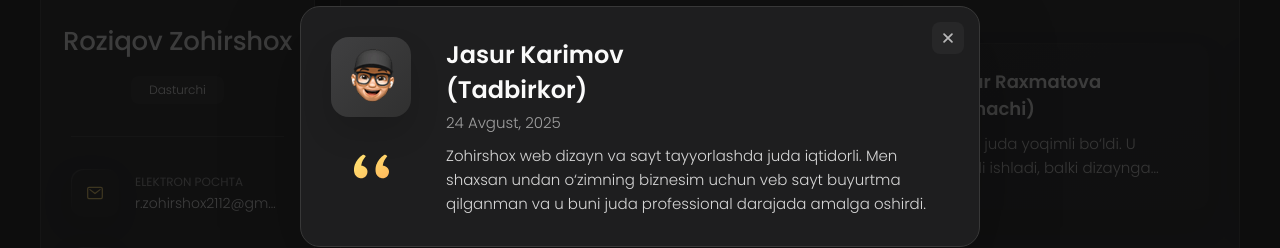
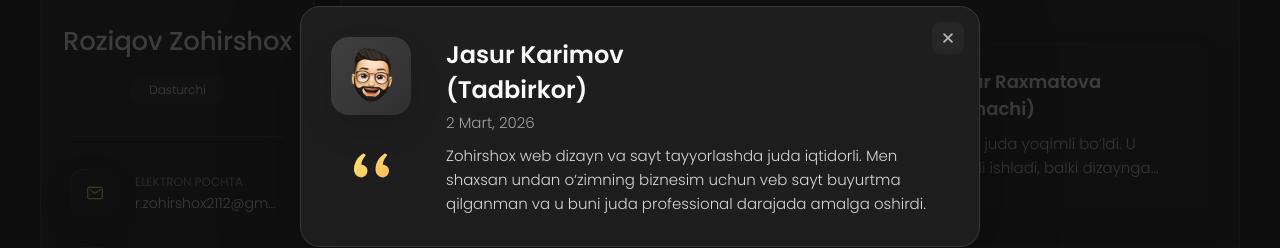
Before and after one commit to ReyZer2112/ReyZer, a plain HTML site: page index.html in a window 1280 px wide. Both pictures are taken after a click on the element 573 px from the left and 1032 px from the top of the page. Shown: the part 906-1154 px from the top of the page. Drawn offline with nearby package versions, Linux system fonts and the light colour scheme.

Commit message:
Update index.html

```diff
--- a/index.html
+++ b/index.html
@@ -330,7 +330,7 @@ Shuningdek, men veb-sahifalar bilan ham shug‘ullanaman va o‘yinlardan olgan
               <div class="content-card" data-testimonials-item>
 
                 <figure class="testimonials-avatar-box">
-                  <img src="./assets/images/avatar-1.png" alt="Daniel lewis" width="60" data-testimonials-avatar>
+                  <img src="./assets/images/my-avatar.png" alt="Daniel lewis" width="60" data-testimonials-avatar>
                 </figure>
 
                                <h4 class="h4 testimonials-item-title" data-testimonials-title>
@@ -435,7 +435,7 @@ Shuningdek, men veb-sahifalar bilan ham shug‘ullanaman va o‘yinlardan olgan
 
               <h4 class="h3 modal-title" data-modal-title>Daniel lewis</h4>
 
-              <time datetime="24 Avgust, 2025">24 Avgust, 2025</time>
+              <time datetime="2 March, 2026">2 Mart, 2026</time>
 
               <div data-modal-text>
                 <p>
```
